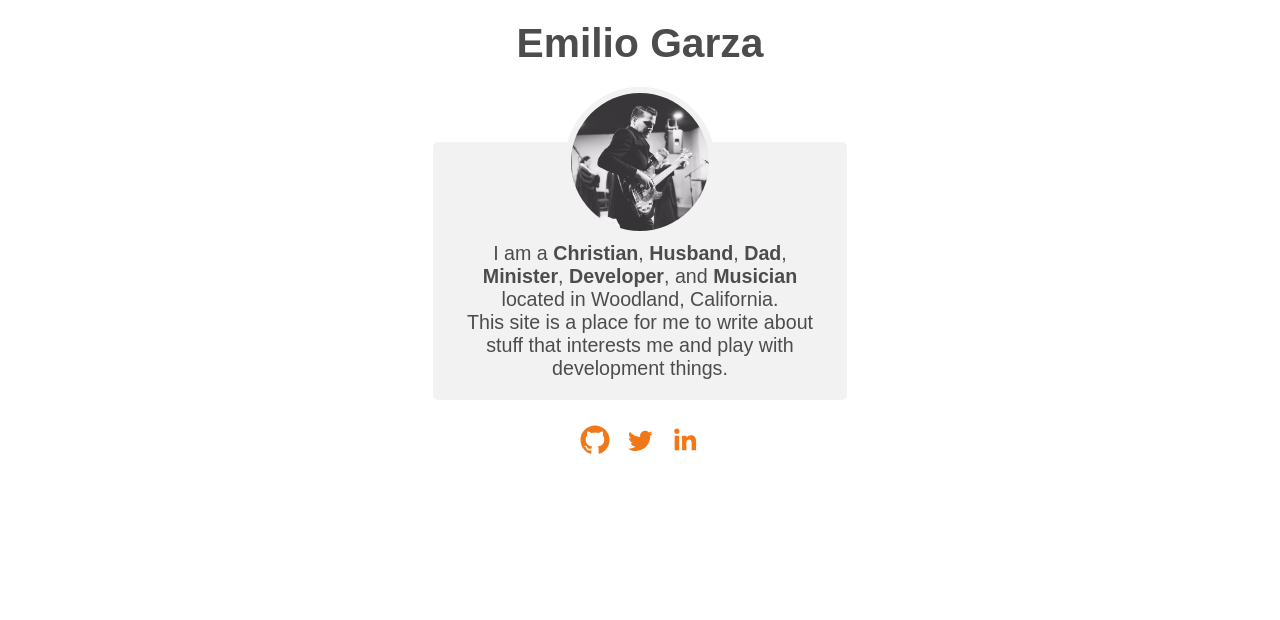
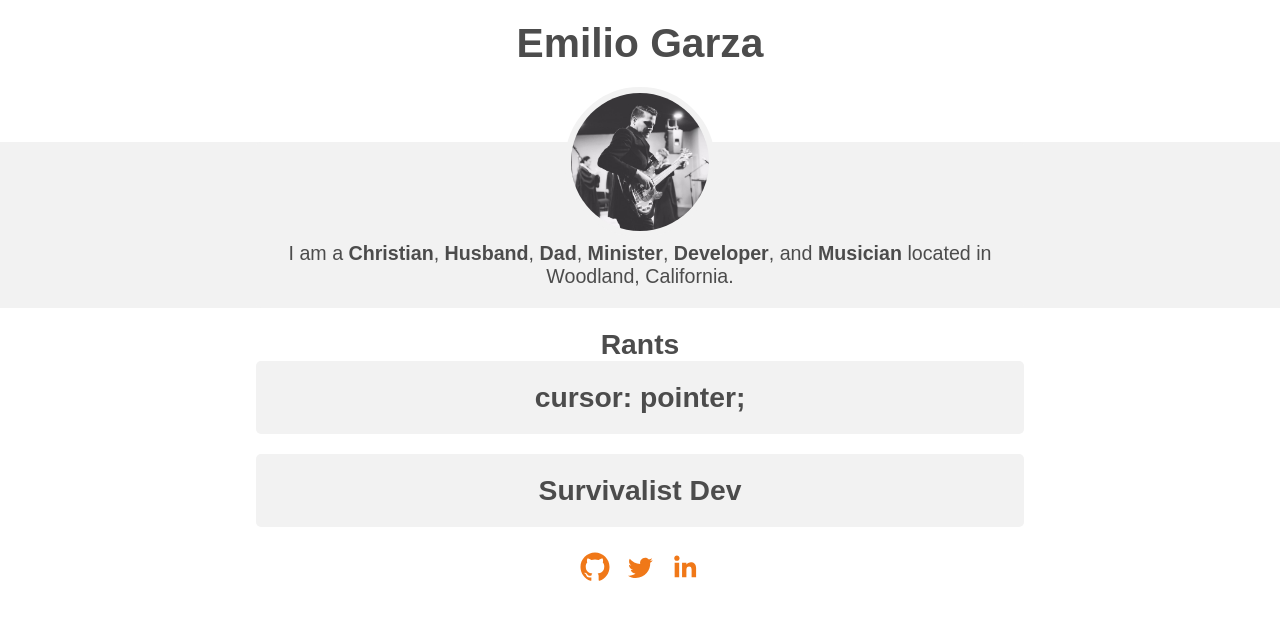
Before and after one commit to emiliogarza/dev-e, a website: page index.html in a window 1280 px wide. Drawn offline with Linux system fonts and the light colour scheme.

Commit message:
Card stuff, I should probably do BEM

```diff
--- a/css/main.css
+++ b/css/main.css
@@ -1,3 +1,9 @@
+/*
+ * FULL SITE STUFF
+ * ===============
+ */
+
+
 /*
  * Border-box FTW https://www.paulirish.com/2012/box-sizing-border-box-ftw/
  * Fluid Fonts are cool: https://www.smashingmagazine.com/2016/05/fluid-typography/
@@ -164,14 +170,30 @@ header li:not(:first-child) {
 }
 
 /*
- * Main
- * =====
+ * Main and General Layout Elements
+ * ================================
  */
 #main-content {
     text-align: center;
     margin: 20px auto;
 }
 
+.row {
+    width: 768px;
+    margin: 0 auto;
+}
+
+section {
+    width: 100%;
+}
+
+/*
+ * Hero Section
+ * ============
+ */
+ .hero {
+    background: #f2f2f2;
+ }
 
 /*
  * Cards
@@ -181,15 +203,8 @@ header li:not(:first-child) {
     background: #f2f2f2;
     border-radius: 5px;
     display: block;
-    margin: 20px auto;
     padding: 20px;
-    width: 414px;
-}
-
-@media (max-width: 413px) {
-    .card {
-        width: 100%;
-    }
+    margin-bottom: 20px;
 }
 
 .card.img {
@@ -207,8 +222,18 @@ header li:not(:first-child) {
  * Social Media Icons
  * ==================
  */
-
 svg {
      display: inline-block;
      width: 40px;
  }
+
+
+/*
+ * MOBILE/TABLET SITE STUFF
+ * =================
+ */
+ @media (max-width: 767px) {
+    .row {
+        width: 100%;
+    }
+}
--- a/index.html
+++ b/index.html
@@ -16,13 +16,31 @@
             </nav>
         </header>
         <main id="main-content">
+            <section class="hero">
+                <div class="row">
                     <div class="card img">
                         <img src="/img/me.jpg" alt="Emilio Garza playing the bass." />
-                <p>I am a <strong>Christian</strong>, <strong>Husband</strong>, <strong>Dad</strong>, <strong>Minister</strong>, <strong>Developer</strong>, and <strong>Musician</strong> located in Woodland, California.</p> This site is a place for me to write about stuff that interests me and play with development things.</p>
+                        <p>I am a <strong>Christian</strong>, <strong>Husband</strong>, <strong>Dad</strong>, <strong>Minister</strong>, <strong>Developer</strong>, and <strong>Musician</strong> located in Woodland, California.
+                        </p>
                     </div>
+                </div>
+            </section>
+            <section>
+                <h2>Rants</h2>
+                <div class="row">
+                    <div class="card">
+                        <h2>cursor: pointer;</h2>
+                    </div>
+                    <div class="card">
+                        <h2>Survivalist Dev</h2>
+                    </div>
+                </div>
+            </section>
+            <footer>
                 <a class="social-media-link" href="http://www.github.com/emiliogarza" target="_blank"><span class="visually-hidden">See Emilio's Github</span><svg viewBox="0 0 512 512"><path d="M256 70.7c-102.6 0-185.9 83.2-185.9 185.9 0 82.1 53.3 151.8 127.1 176.4 9.3 1.7 12.3-4 12.3-8.9V389.4c-51.7 11.3-62.5-21.9-62.5-21.9 -8.4-21.5-20.6-27.2-20.6-27.2 -16.9-11.5 1.3-11.3 1.3-11.3 18.7 1.3 28.5 19.2 28.5 19.2 16.6 28.4 43.5 20.2 54.1 15.4 1.7-12 6.5-20.2 11.8-24.9 -41.3-4.7-84.7-20.6-84.7-91.9 0-20.3 7.3-36.9 19.2-49.9 -1.9-4.7-8.3-23.6 1.8-49.2 0 0 15.6-5 51.1 19.1 14.8-4.1 30.7-6.2 46.5-6.3 15.8 0.1 31.7 2.1 46.6 6.3 35.5-24 51.1-19.1 51.1-19.1 10.1 25.6 3.8 44.5 1.8 49.2 11.9 13 19.1 29.6 19.1 49.9 0 71.4-43.5 87.1-84.9 91.7 6.7 5.8 12.8 17.1 12.8 34.4 0 24.9 0 44.9 0 51 0 4.9 3 10.7 12.4 8.9 73.8-24.6 127-94.3 127-176.4C441.9 153.9 358.6 70.7 256 70.7z"></path></svg></a>
                 <a class="social-media-link" href="http://twitter.com/e_milio_g" target="_blank"><span class="visually-hidden">See Emilio's Twitter</span><svg viewBox="0 0 512 512"><path d="M419.6 168.6c-11.7 5.2-24.2 8.7-37.4 10.2 13.4-8.1 23.8-20.8 28.6-36 -12.6 7.5-26.5 12.9-41.3 15.8 -11.9-12.6-28.8-20.6-47.5-20.6 -42 0-72.9 39.2-63.4 79.9 -54.1-2.7-102.1-28.6-134.2-68 -17 29.2-8.8 67.5 20.1 86.9 -10.7-0.3-20.7-3.3-29.5-8.1 -0.7 30.2 20.9 58.4 52.2 64.6 -9.2 2.5-19.2 3.1-29.4 1.1 8.3 25.9 32.3 44.7 60.8 45.2 -27.4 21.4-61.8 31-96.4 27 28.8 18.5 63 29.2 99.8 29.2 120.8 0 189.1-102.1 185-193.6C399.9 193.1 410.9 181.7 419.6 168.6z"></path></svg></a>
                 <a class="social-media-link" href="https://www.linkedin.com/in/garzaemilio/" target="_blank"><span class="visually-hidden">See Emilio's LinkedIn</span><svg viewBox="0 0 512 512"><path d="M186.4 142.4c0 19-15.3 34.5-34.2 34.5 -18.9 0-34.2-15.4-34.2-34.5 0-19 15.3-34.5 34.2-34.5C171.1 107.9 186.4 123.4 186.4 142.4zM181.4 201.3h-57.8V388.1h57.8V201.3zM273.8 201.3h-55.4V388.1h55.4c0 0 0-69.3 0-98 0-26.3 12.1-41.9 35.2-41.9 21.3 0 31.5 15 31.5 41.9 0 26.9 0 98 0 98h57.5c0 0 0-68.2 0-118.3 0-50-28.3-74.2-68-74.2 -39.6 0-56.3 30.9-56.3 30.9v-25.2H273.8z"></path></svg></a>
+            </footer>
         </main>
     </body>
 </html>
```
Lines whose indentation alone changed are shown as unchanged.
